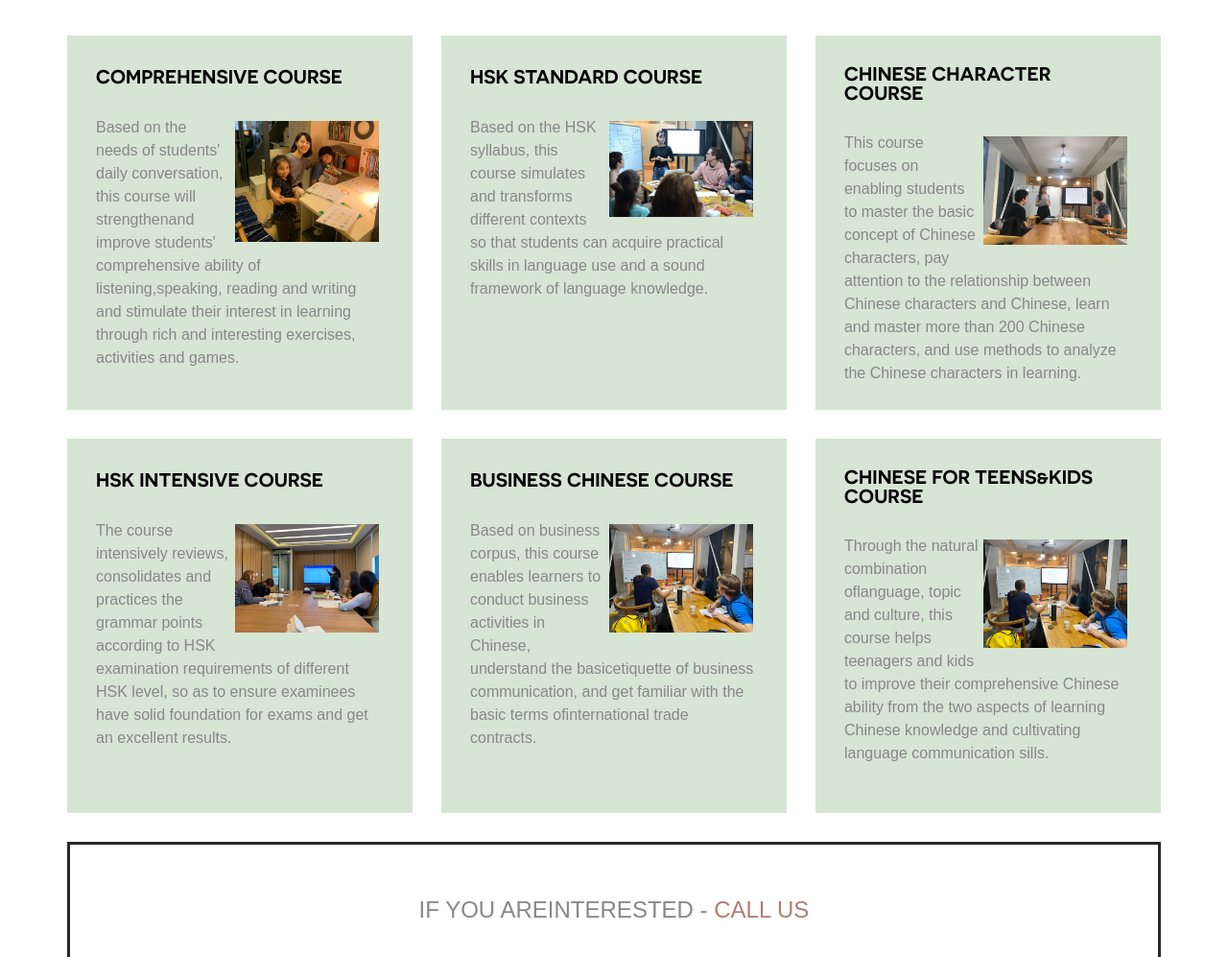
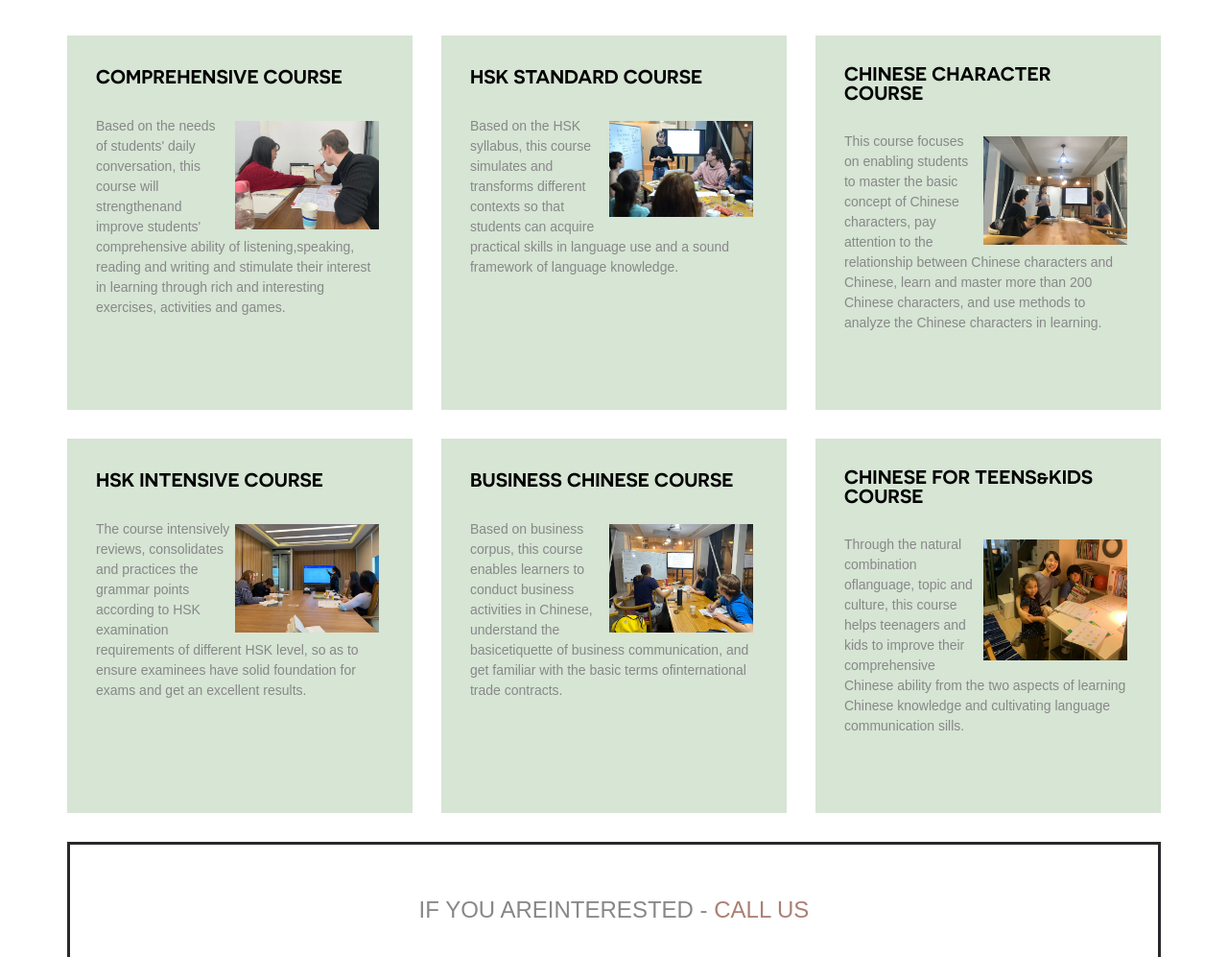
Before and after one commit to zsp19931222/thatschinesellc, a plain HTML site: page service.html in a window 1280 px wide. Shown: the part 364-1361 px from the top of the page at 96% size. Drawn offline with Linux system fonts and the light colour scheme.

Commit message:
样式修改

```diff
--- a/service.html
+++ b/service.html
@@ -55,7 +55,7 @@
                                         <h6 class="feature-title">Comprehensive Course</h6>
                                     </div>
                                 </header>
-                                <p><img src="images/course1.jpg" hspace="5" vspace="5">Based on the needs of students' daily conversation, this course will strengthenand improve students' comprehensive ability of listening,speaking, reading and writing and
+                                <p><img src="images/course6.jpg" hspace="5" vspace="5">Based on the needs of students' daily conversation, this course will strengthenand improve students' comprehensive ability of listening,speaking, reading and writing and
                                     stimulate their interest in learning through rich and interesting exercises, activities and games.</p>
                             </div>
                         </div>
@@ -115,7 +115,7 @@
                                         <h6 class="feature-title">Chinese for Teens&Kids Course</h6>
                                     </div>
                                 </header>
-                                <p><img src="images/course5.jpg" hspace="5" vspace="5">Through the natural combination oflanguage, topic and culture, this course helps teenagers and kids to improve their comprehensive Chinese ability from the two aspects
+                                <p><img src="images/course1.jpg" hspace="5" vspace="5">Through the natural combination oflanguage, topic and culture, this course helps teenagers and kids to improve their comprehensive Chinese ability from the two aspects
                                     of learning Chinese knowledge and cultivating language communication sills.
                                 </p>
                             </div>
--- a/style.css
+++ b/style.css
@@ -770,6 +770,7 @@
 .feature.boxed p {
     margin-bottom: 0;
     word-wrap: break-word;
+    font-size: 14px;
 }
 
 .feature.boxed img {
@@ -3251,9 +3252,16 @@
 
 /* line 52, sass/layout/_content.scss */
 
+@font-face {
+    font-family: myFirstFont;
+    src: url('Montserrat-Light.ttf'),
+}
+
 .hero p {
+    font-family: myFirstFont;
     font-size: 26px;
     line-height: 1.5;
+    font-weight: 600;
     margin-bottom: 30px;
 }
 
```
Also changed, not shown: fonts/Montserrat-Light.ttf (added).
